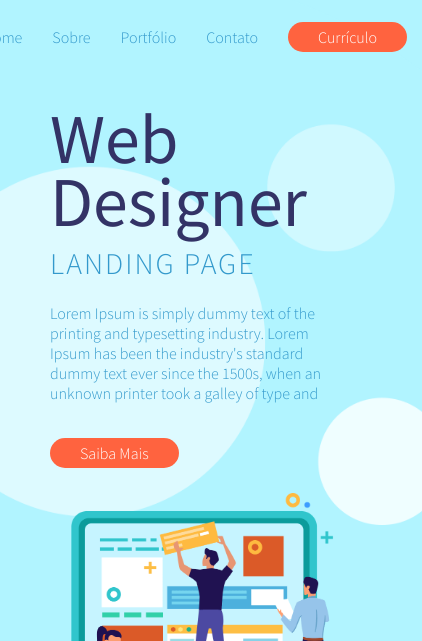
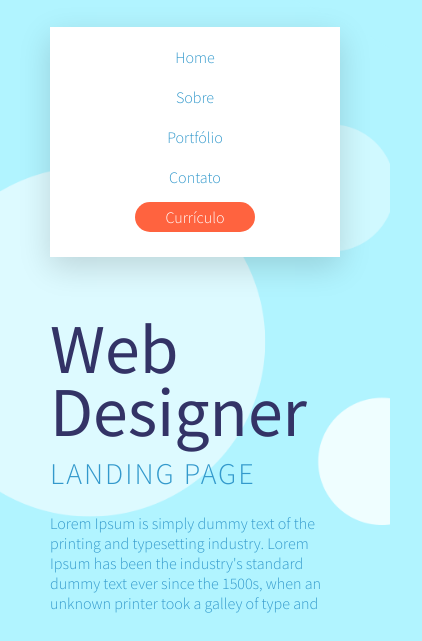
Before and after one commit to filipecajado/Hands-On-1, a plain HTML site: page index.html in a window 390 px wide. Shown: the part 203-844 px from the top of the page, 422 px wide, since content can reach past the window. Drawn offline with Linux system fonts and the light colour scheme.

Commit message:
Finish web responsive

```diff
--- a/assets/css/responsive-elements.css
+++ b/assets/css/responsive-elements.css
@@ -59,4 +59,20 @@
   .container {
     width: 290px;
   }
+
+  header nav {
+    background: #fff;
+    width: 100%;
+    padding: 10px 0 20px;
+    box-shadow: 0px 10px 30px rgba(0, 0, 0, 0.15)
+  }
+
+  header nav ul {
+    flex-direction: column;
+  }
+
+  header nav ul li {
+
+    margin: 10px 0
+  }
 }
```
